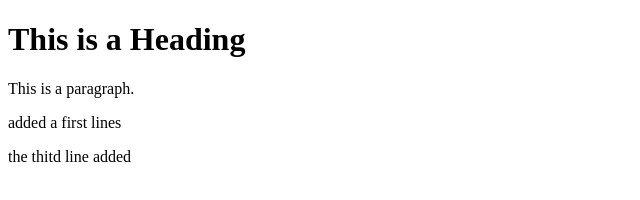
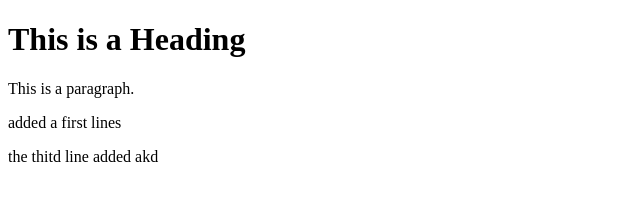
Before and after one commit to ramkumar23/Test1234, a plain HTML site: page index.html in a window 1280 px wide. Shown: the full height of the page, 0-640 px from the left. Drawn offline with Linux system fonts and the light colour scheme.

Commit message:
fourth commit

```diff
--- a/index.html
+++ b/index.html
@@ -10,7 +10,7 @@
 <h1>This is a Heading</h1>
 <p>This is a paragraph.</p>
 <p>added a first lines</p>
-<p>the thitd line added </p>
+<p>the thitd line added akd</p>
 
 </body>
 </html>
```
